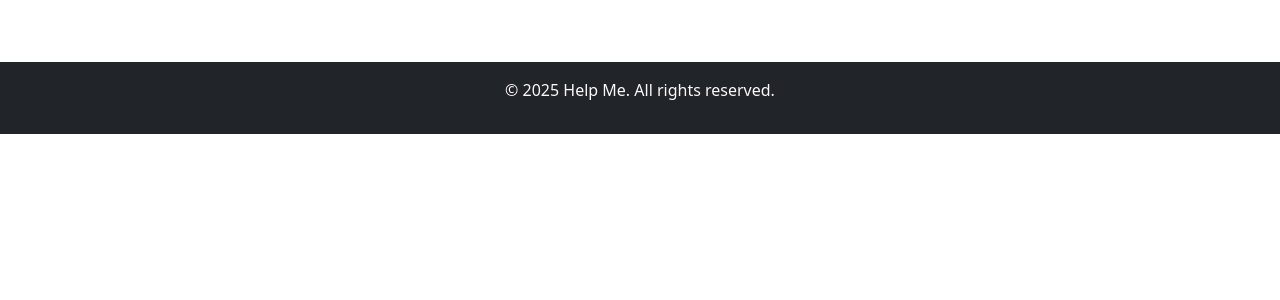
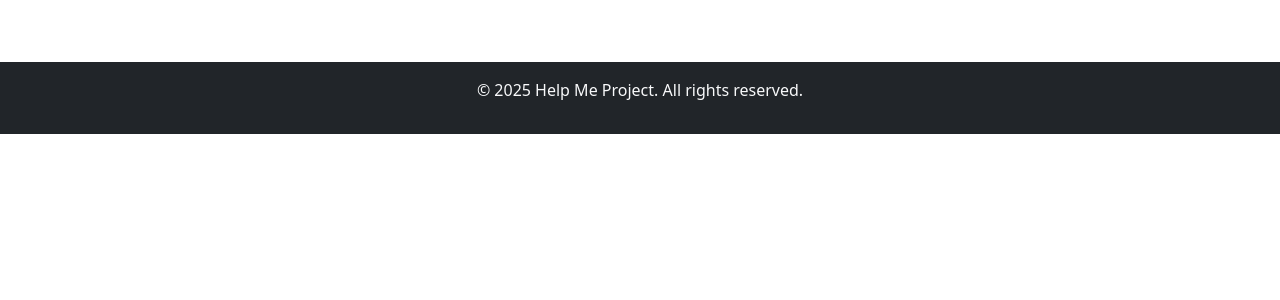
Before and after one commit to hosam7080/django-help-me, a Django app: page /projects/ in a window 1280 px wide. Shown: the part 226-526 px from the top of the page. Run offline with Django 5.2, Linux system fonts and the light colour scheme; data that the repository does not hold is empty.

Commit message:
Project CRUD and error Handling , project details , ... and some more changes

```diff
--- a/fund/templates/base/footer.html
+++ b/fund/templates/base/footer.html
@@ -1,5 +1,5 @@
 <footer class="bg-dark text-light text-center py-3">
     <div class="container">
-      <p>&copy; 2025 Help Me. All rights reserved.</p>
+      <p>&copy; 2025 Help Me Project. All rights reserved.</p>
     </div>
   </footer>
```
